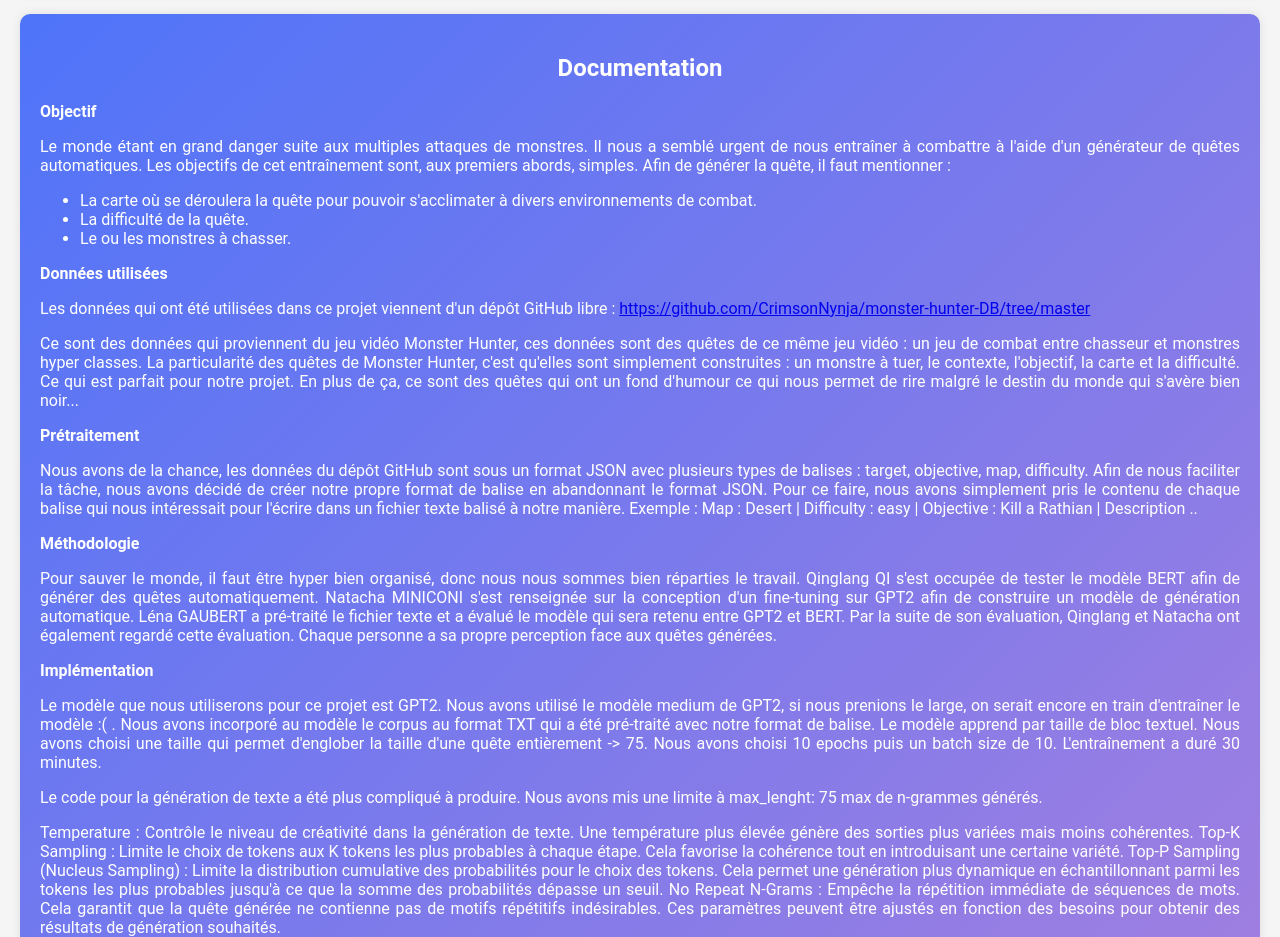
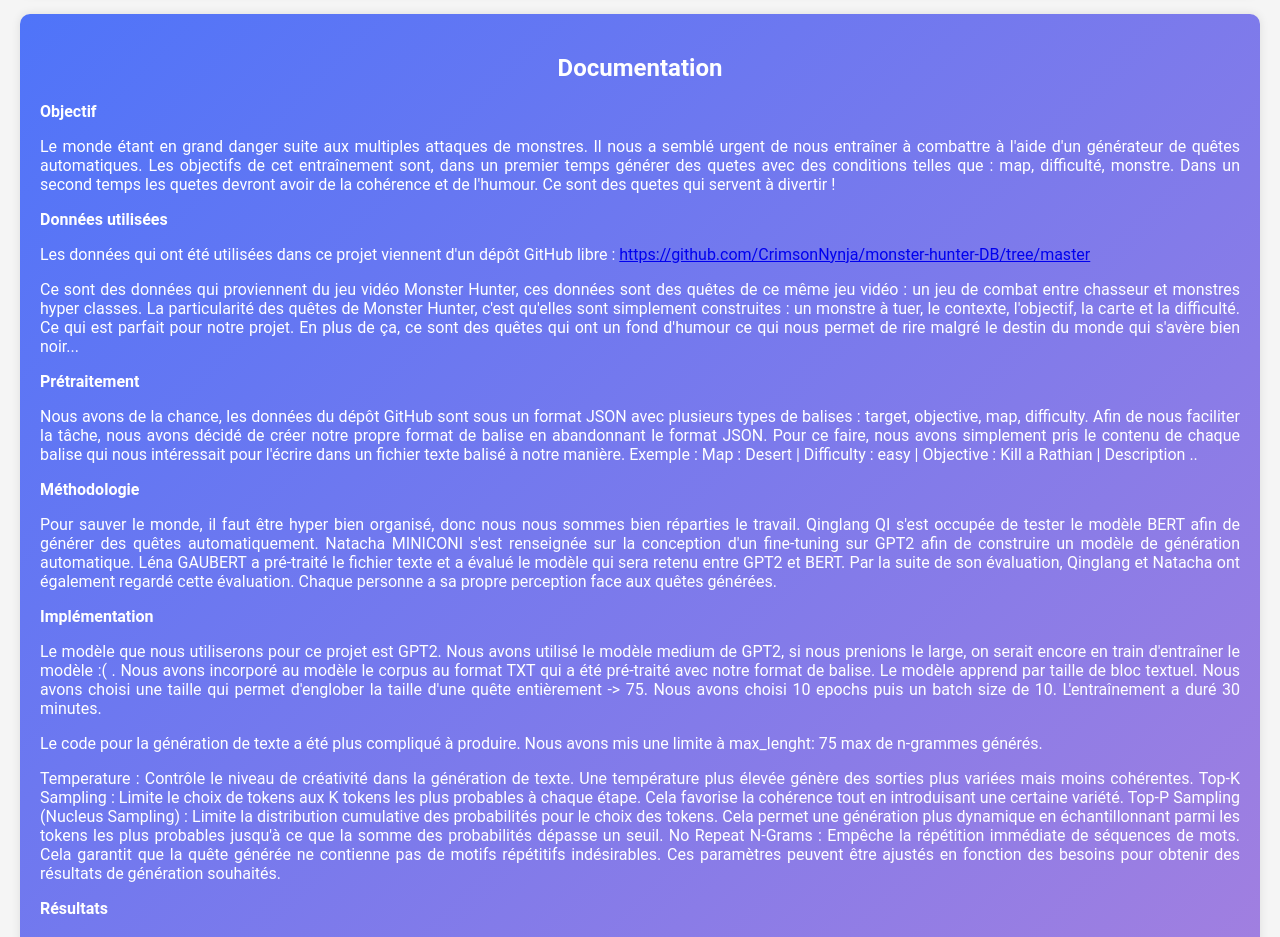
Before and after one commit to kittog/quest-quill, a plain HTML site: page index.html in a window 1280 px wide. Shown: the part 800-1737 px from the top of the page. Drawn offline with Linux system fonts and the light colour scheme.

Commit message:
Update index.html

```diff
--- a/index.html
+++ b/index.html
@@ -62,14 +62,7 @@
         <div style="text-align: justify;">
             <p>
                 <span class="sub-section">Objectif</span>
-                <p>Le monde étant en grand danger suite aux multiples attaques de monstres. Il nous a semblé urgent de nous entraîner à combattre à l'aide d'un générateur de quêtes automatiques. Les objectifs de cet entraînement sont, aux premiers abords, simples. Afin de générer la quête, il faut mentionner :</p>
-
-                <ul>
-                    <li>La carte où se déroulera la quête pour pouvoir s'acclimater à divers environnements de combat.</li>
-                    <li>La difficulté de la quête.</li>
-                    <li>Le ou les monstres à chasser.</li>
-                </ul>
-            </p>
+                <p>Le monde étant en grand danger suite aux multiples attaques de monstres. Il nous a semblé urgent de nous entraîner à combattre à l'aide d'un générateur de quêtes automatiques. Les objectifs de cet entraînement sont, dans un premier temps générer des quetes avec des conditions telles que : map, difficulté, monstre. Dans un second temps les quetes devront avoir de la cohérence et de l'humour. Ce sont des quetes qui servent à divertir ! </p>
 
             <p>
                 <span class="sub-section">Données utilisées</span>
```
